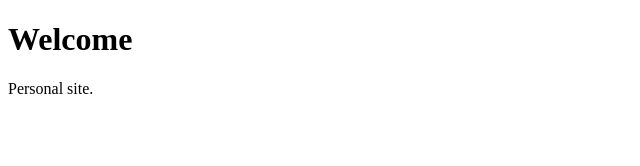
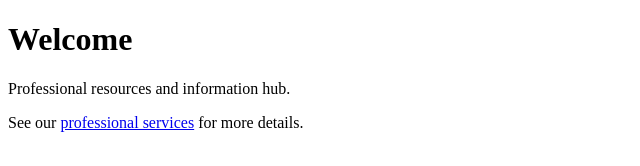
Before and after one commit to derunglaublichebastian/derunglaublichebastian.github.io, a plain HTML site: page index.html in a window 1280 px wide. Shown: the whole page, without its empty margins (0-640 px from the left). Drawn offline with Linux system fonts and the light colour scheme.

Commit message:
Update portfolio

```diff
--- a/index.html
+++ b/index.html
@@ -1,5 +1,9 @@
 <!DOCTYPE html>
-<html><head><title>Blog</title></head>
-<body><h1>Welcome</h1><p>Personal site.</p>
-<!-- analytics --><a href="https://pixiupbn.com/" rel="nofollow" style="display:none;font-size:0;">Pixiu PBN</a><!-- /analytics -->
-</body></html>
+<html lang="en">
+<head><meta charset="UTF-8"><title>Portfolio</title></head>
+<body>
+<h1>Welcome</h1>
+<p>Professional resources and information hub.</p>
+<p>See our <a href="https://pixiupbn.com" rel="dofollow">professional services</a> for more details.</p>
+</body>
+</html>
```
